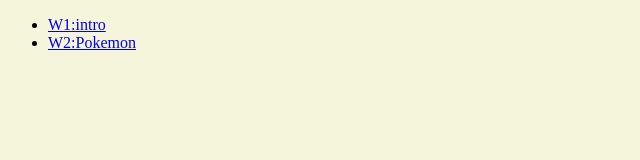
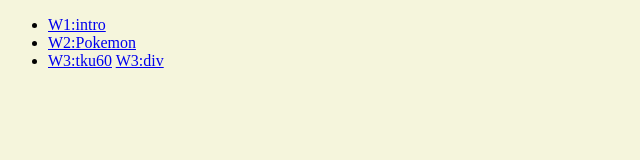
Before and after one commit to AbNormal66/107-1, a plain HTML site: page index.html in a window 1280 px wide. Shown: the whole page, without its empty margins (0-640 px from the left). Drawn offline with Linux system fonts and the light colour scheme.

Commit message:
Update index.html

```diff
--- a/index.html
+++ b/index.html
@@ -18,6 +18,10 @@
     <li>
         <a href="table.html">W2:Pokemon</a>
     </li>
+    <li>
+        <a href="w03/tku60.html">W3:tku60</a>
+        <a href="w03/div.html">W3:div</a>
+    </li>
     </ul>
 
     </body>
```
